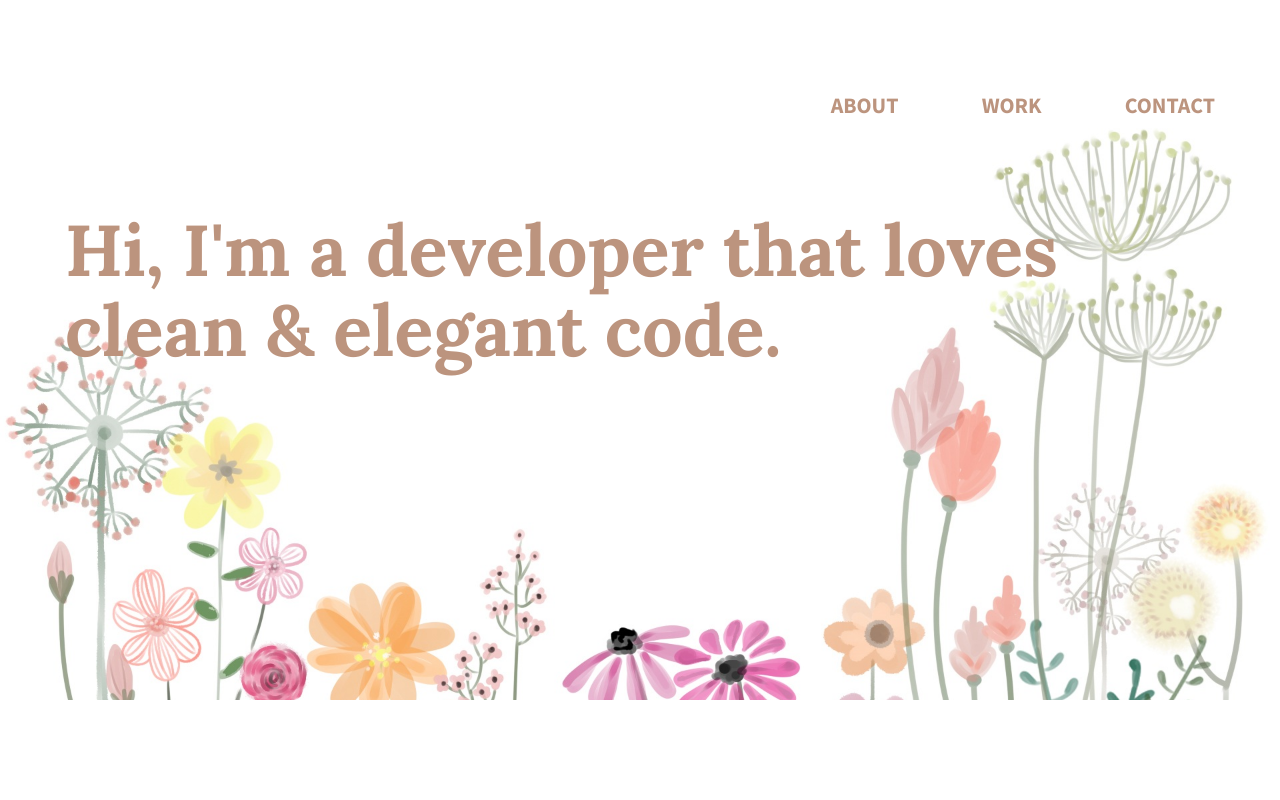
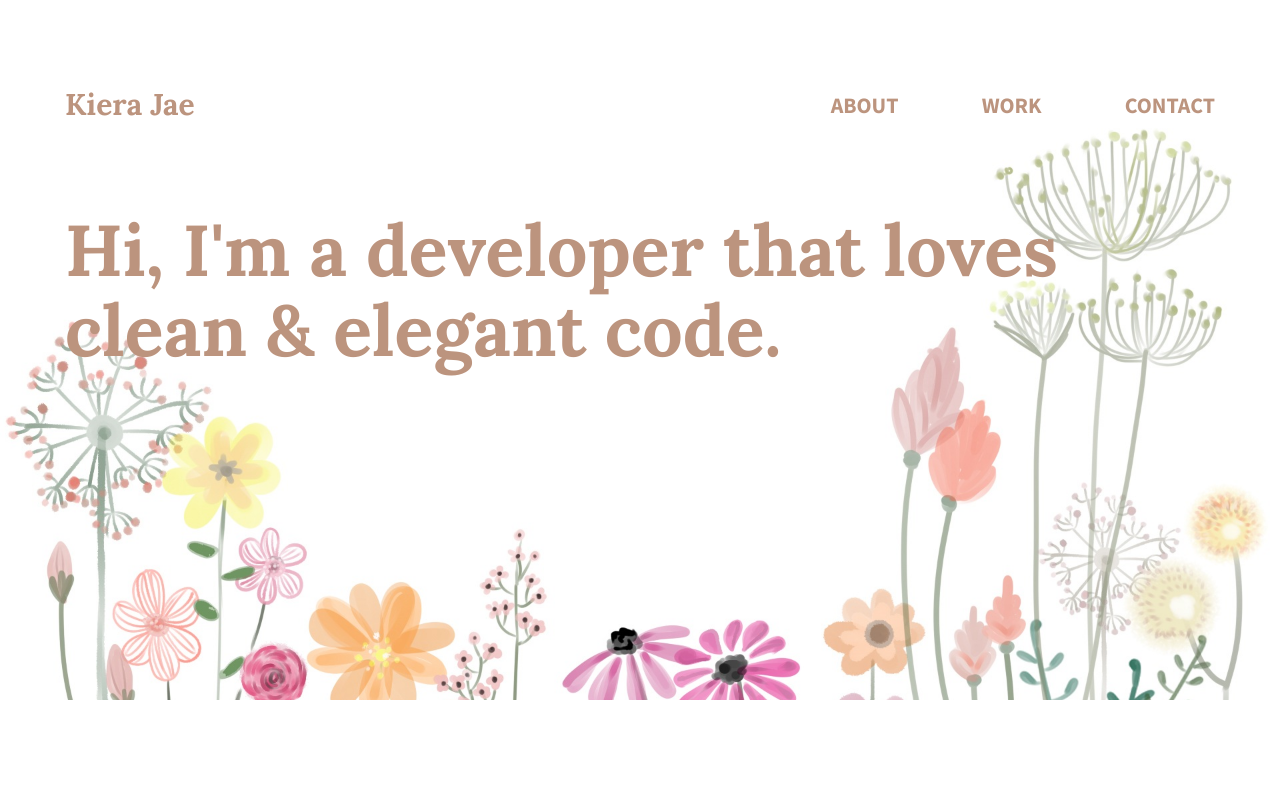
Before and after one commit to kiera1301/101-jubilee-austen, a plain HTML site: page index.html in a window 1280 px wide. Shown: the top 800 px of the page. Drawn offline with Linux system fonts and the light colour scheme.

Commit message:
changed title tag

```diff
--- a/css/main.css
+++ b/css/main.css
@@ -35,7 +35,7 @@ header {
 header h1 {
   font-family: 'Lora', serif;
   font-size: 30px;
-  color: #ffffff;
+  color: #bc947e;
   padding: 65px 0 65px 25px;
 }
 
--- a/index.html
+++ b/index.html
@@ -1,7 +1,7 @@
 <!doctype html>
 <html lang="en">
     <head>
-        <title>Kiera Jae | Portfolio</title>
+        <title>Kiera Jae Merrifield | Portfolio</title>
         <link rel="stylesheet" href="css/normalize.css">
         <link rel="stylesheet" href="css/main.css">
         <link href='https://fonts.googleapis.com/css?family=Source+Sans+Pro:400,700'
```
